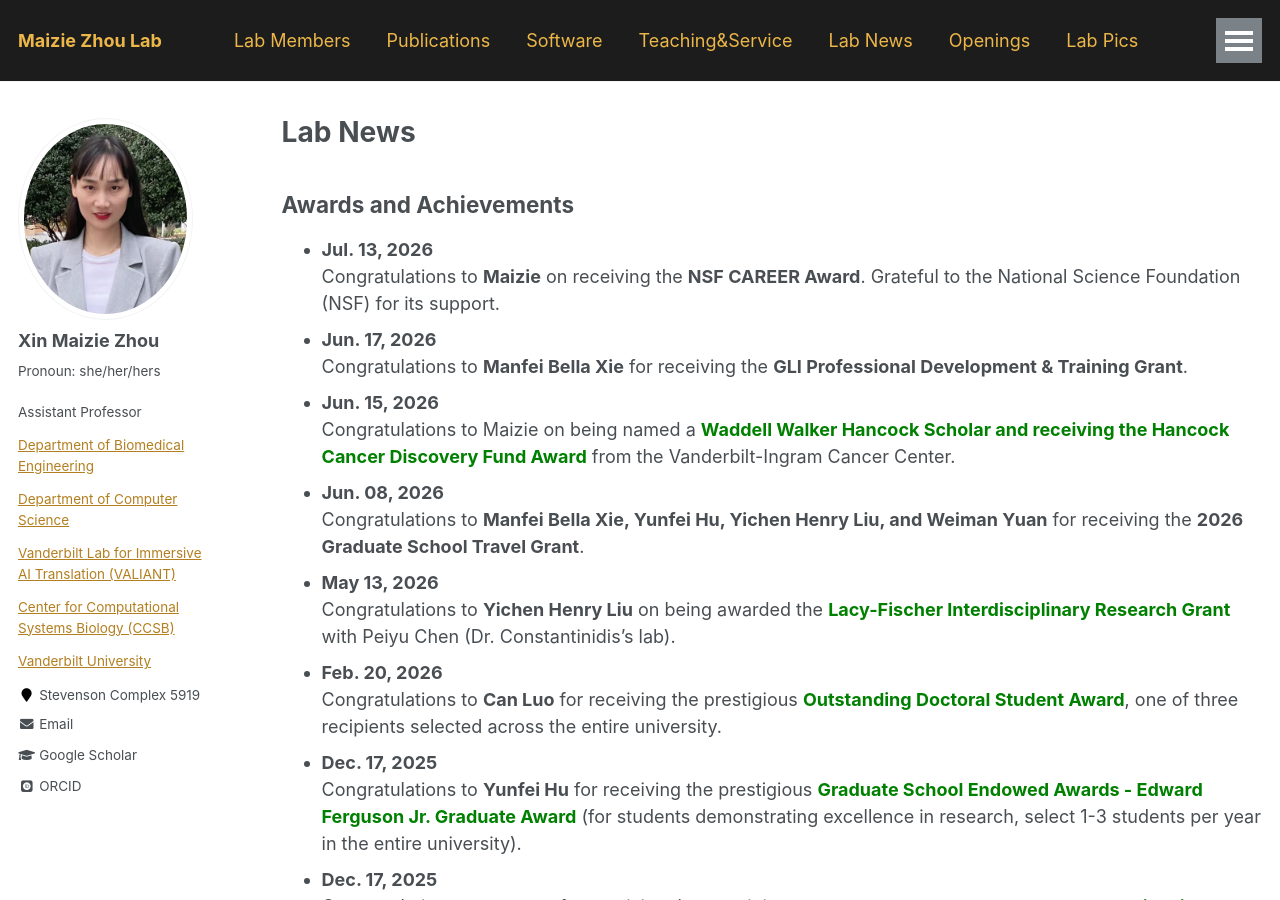
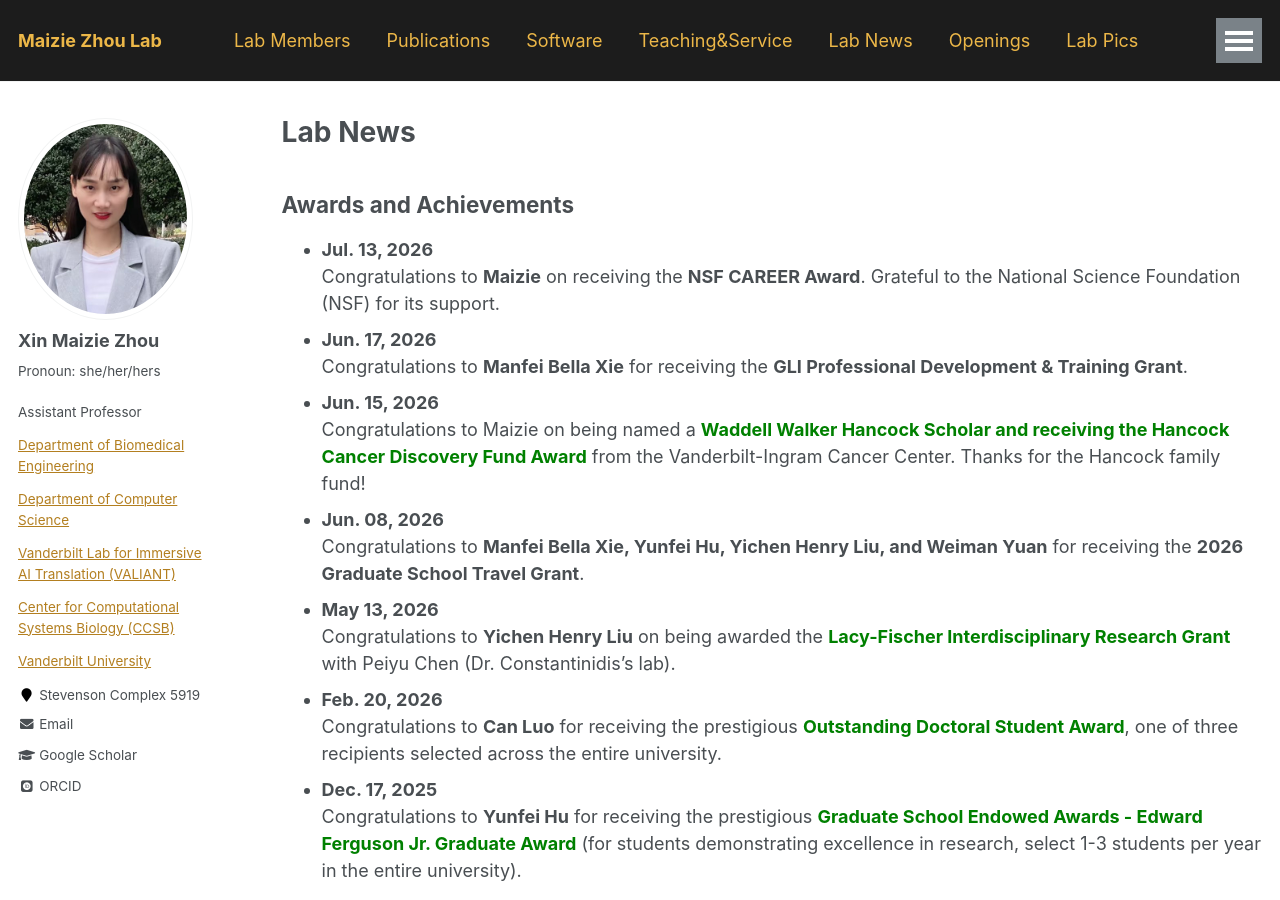
Before and after one commit to maiziezhoulab/Maiziezhoulab.github.io, a Jekyll site: the page built from _pages/LabNews.md, in a window 1280 px wide and 900 px high. Built offline with Jekyll 4.4.1, drawn with Linux system fonts in a browser that asks for light colours; some web fonts are replaced.

Commit message:
Update LabNews.md

```diff
--- a/_pages/LabNews.md
+++ b/_pages/LabNews.md
@@ -11,7 +11,7 @@ author_profile: true
 - **Jun. 17, 2026**
   Congratulations to **Manfei Bella Xie** for receiving the **GLI Professional Development & Training Grant**.
 - **Jun. 15, 2026**
-  Congratulations to Maizie on being named a <span style="color:green;"><strong>Waddell Walker Hancock Scholar and receiving the Hancock Cancer Discovery Fund Award</strong></span> from the Vanderbilt-Ingram Cancer Center.
+  Congratulations to Maizie on being named a <span style="color:green;"><strong>Waddell Walker Hancock Scholar and receiving the Hancock Cancer Discovery Fund Award</strong></span> from the Vanderbilt-Ingram Cancer Center. Thanks for the Hancock family fund!
 - **Jun. 08, 2026**
   Congratulations to **Manfei Bella Xie, Yunfei Hu, Yichen Henry Liu, and Weiman Yuan** for receiving the **2026 Graduate School Travel Grant**.
 - **May 13, 2026**
```
